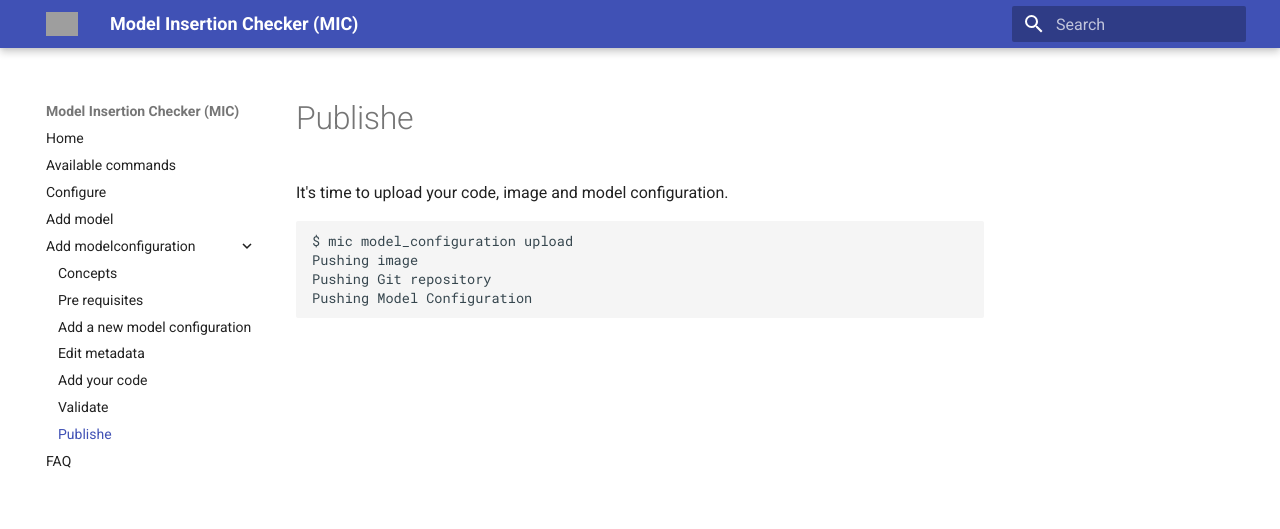
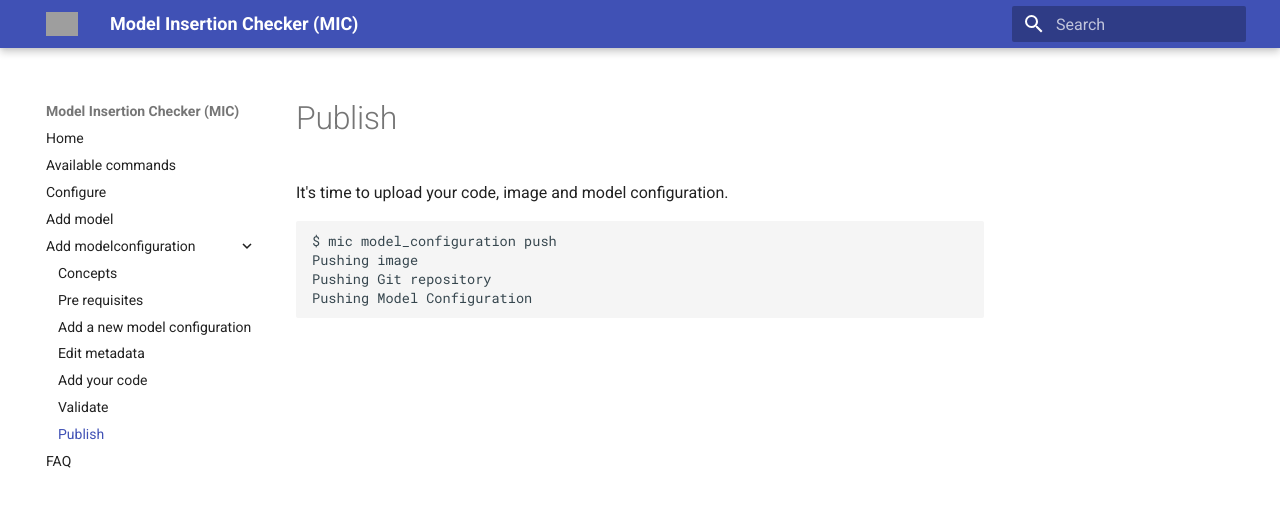
Before and after one commit to mintproject/mic, an MkDocs documentation site: the page built from docs/model_configuration/07.md, in a window 1280 px wide. Shown: the top 529 px of the page. Built offline with MkDocs 1.6.1 and Material for MkDocs 9.7.7, drawn with Linux system fonts in a browser that asks for light colours; grey boxes are pictures that could not be loaded.

Commit message:
fix: typos

````diff
--- a/docs/model_configuration/07.md
+++ b/docs/model_configuration/07.md
@@ -1,7 +1,7 @@
 It's time to upload your code, image and model configuration.
 
 ```
-$ mic model_configuration upload
+$ mic model_configuration push
 Pushing image
 Pushing Git repository
 Pushing Model Configuration
--- a/mkdocs.yml
+++ b/mkdocs.yml
@@ -11,7 +11,7 @@ nav:
       - 'Edit metadata': 'model_configuration/04.md'
       - 'Add your code': 'model_configuration/05.md'
       - 'Validate': 'model_configuration/06.md'
-      - 'Publishe': 'model_configuration/07.md'
+      - 'Publish': 'model_configuration/07.md'
 
   - FAQ: faq.md
 
````
